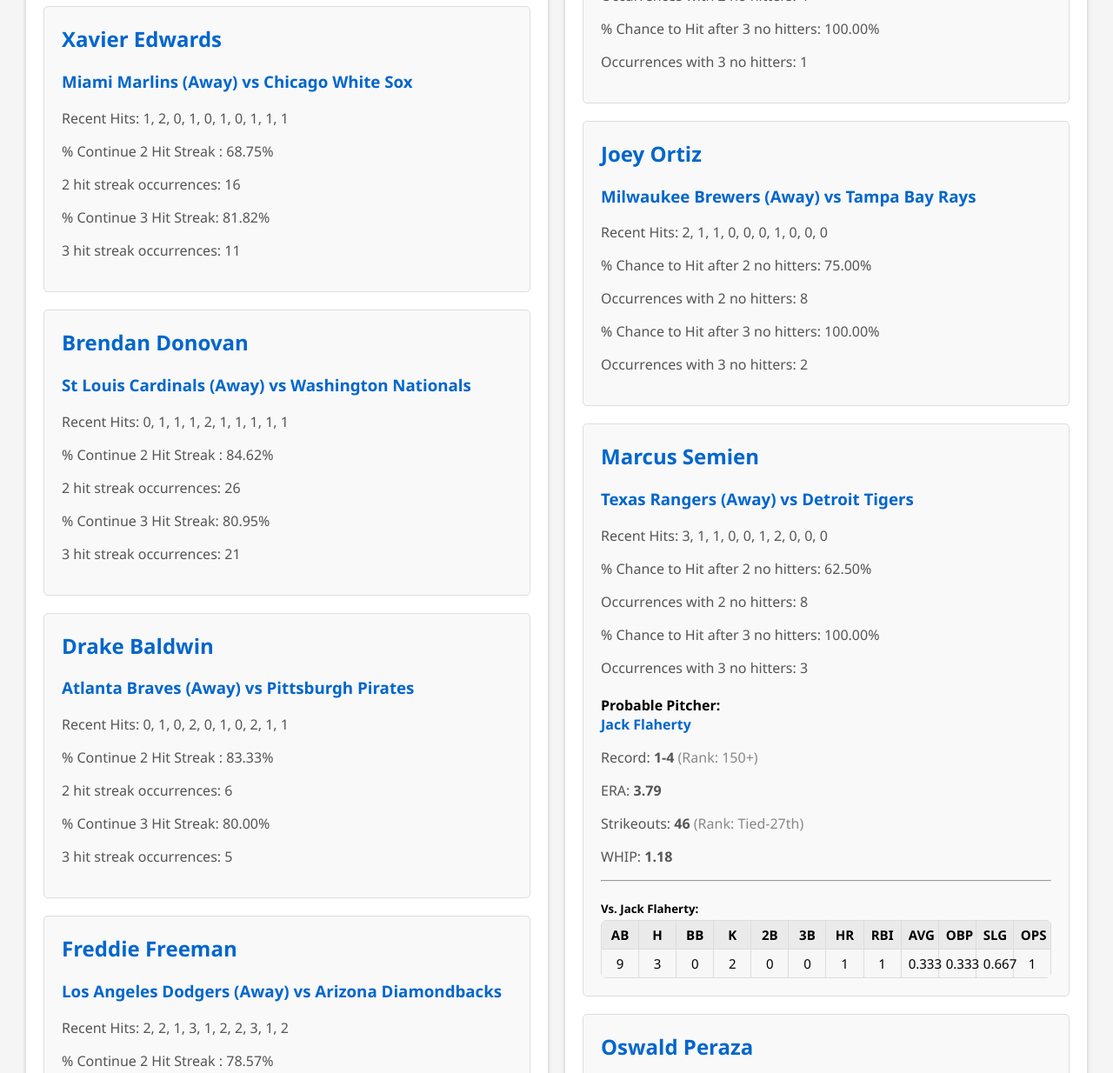
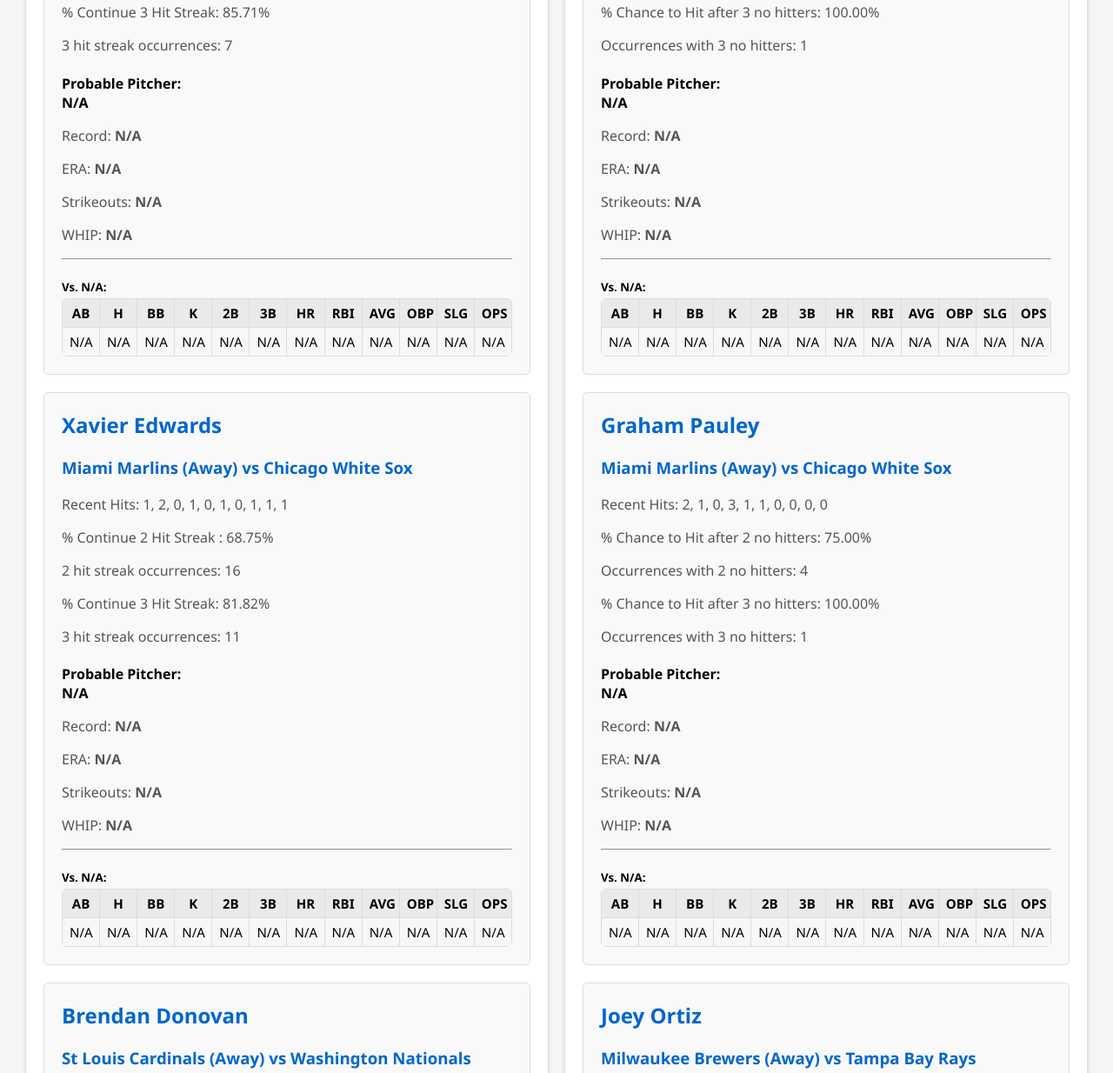
Before and after one commit to abdin20/mlbAbdin, a website: page index.html in a window 1280 px wide. Shown: the part 2230-3464 px from the top of the page at 87% size. Drawn offline with Linux system fonts and the light colour scheme.

Commit message:
merged to final script, edited mlb stats page

```diff
--- a/index.html
+++ b/index.html
@@ -263,47 +263,21 @@
             const matchupText = card.querySelector("h3 a").textContent;
             const teamMatch = matchupText.match(/^(.+?) \(/);
             let playerTeam = teamMatch ? teamMatch[1].trim() : null;
-            if (!playerTeam) return;
 
             const pitcherObj = findPitcherForPlayer(playerName, playerTeam);
-            if (!pitcherObj) return;
+            const stats = pitcherObj ? pitcherObj.pitcherSeasonStats : null;
 
-            // Add pitcher info to the card
-            const stats = pitcherObj.pitcherSeasonStats;
             const pitcherInfoHTML = `
             <div class="pitcher-info" style="margin-top:8px;">
-              <h4 style="margin-bottom:4px;">Probable Pitcher: <a href="${
-                pitcherObj.pitcherUrl
-              }" target="_blank">${pitcherObj.pitcherName}</a></h4>
-              <p>Record: <b>${stats.record || "N/A"}</b> ${
-              stats.recordRank
-                ? `<span style='color:#888;'>(Rank: ${stats.recordRank})</span>`
-                : ""
-            }</p>
-              <p>ERA: <b>${stats.era ?? "N/A"}</b></p>
-              <p>Strikeouts: <b>${stats.strikeouts ?? "N/A"}</b> ${
-              stats.strikeoutsRank
-                ? `<span style='color:#888;'>(Rank: ${stats.strikeoutsRank})</span>`
-                : ""
-            }</p>
-              <p>WHIP: <b>${stats.whip ?? "N/A"}</b></p>
+              <h4 style="margin-bottom:4px;">Probable Pitcher: ${pitcherObj ? `<a href="${pitcherObj.pitcherUrl}" target="_blank">${pitcherObj.pitcherName}</a>` : '<br>N/A'}</h4>
+              <p>Record: <b>${stats ? (stats.record || "N/A") : "N/A"}</b> ${stats && stats.recordRank ? `<span style='color:#888;'>(Rank: ${stats.recordRank})</span>` : ""}</p>
+              <p>ERA: <b>${stats ? (stats.era ?? "N/A") : "N/A"}</b></p>
+              <p>Strikeouts: <b>${stats ? (stats.strikeouts ?? "N/A") : "N/A"}</b> ${stats && stats.strikeoutsRank ? `<span style='color:#888;'>(Rank: ${stats.strikeoutsRank})</span>` : ""}</p>
+              <p>WHIP: <b>${stats ? (stats.whip ?? "N/A") : "N/A"}</b></p>
             </div>
-          `;
-            card.insertAdjacentHTML("beforeend", pitcherInfoHTML);
-
-            // Optionally, show player vs pitcher stats if available
-            const playerVsPitcher = pitcherObj.playerStats.find(
-              (p) =>
-                p.name.trim().toLowerCase() ===
-                  playerName.trim().toLowerCase() ||
-                p.url === card.querySelector("h2 a").href
-            );
-            if (playerVsPitcher) {
-              const s = playerVsPitcher.stats;
-              const vsHTML = `
             <hr style="margin:8px 0;">
             <div class="player-vs-pitcher">
-                <h5 style="margin-bottom:4px;">Vs. ${pitcherObj.pitcherName}:</h5>
+              <h5 style="margin-bottom:4px;">Vs. ${pitcherObj ? pitcherObj.pitcherName : 'N/A'}:</h5>
               <table style="width:100%; border-collapse:collapse; font-size:0.97em; background:#f7f7f7; border-radius:6px; overflow:hidden;">
                 <thead>
                   <tr style="background:#eaeaea;">
@@ -312,6 +286,31 @@
                 </thead>
                 <tbody>
                   <tr>
+                    ${(() => {
+                      if (!pitcherObj) {
+                        return `
+                          <td>N/A</td>
+                          <td>N/A</td>
+                          <td>N/A</td>
+                          <td>N/A</td>
+                          <td>N/A</td>
+                          <td>N/A</td>
+                          <td>N/A</td>
+                          <td>N/A</td>
+                          <td>N/A</td>
+                          <td>N/A</td>
+                          <td>N/A</td>
+                          <td>N/A</td>
+                        `;
+                      }
+                      const playerVsPitcher = pitcherObj.playerStats.find(
+                        (p) =>
+                          p.name.trim().toLowerCase() === playerName.trim().toLowerCase() ||
+                          p.url === card.querySelector("h2 a").href
+                      );
+                      if (playerVsPitcher) {
+                        const s = playerVsPitcher.stats;
+                        return `
                           <td>${s.atBats}</td>
                           <td>${s.hits}</td>
                           <td>${s.walks}</td>
@@ -324,13 +323,30 @@
                           <td>${s.onBasePercentage}</td>
                           <td>${s.sluggingPercentage}</td>
                           <td>${s.ops}</td>
+                        `;
+                      } else {
+                        return `
+                          <td>N/A</td>
+                          <td>N/A</td>
+                          <td>N/A</td>
+                          <td>N/A</td>
+                          <td>N/A</td>
+                          <td>N/A</td>
+                          <td>N/A</td>
+                          <td>N/A</td>
+                          <td>N/A</td>
+                          <td>N/A</td>
+                          <td>N/A</td>
+                          <td>N/A</td>
+                        `;
+                      }
+                    })()}
                   </tr>
                 </tbody>
               </table>
             </div>
           `;
-              card.insertAdjacentHTML("beforeend", vsHTML);
-            }
+            card.insertAdjacentHTML("beforeend", pitcherInfoHTML);
           });
         });
       }
--- a/scrapePitcherStats.js
+++ b/scrapePitcherStats.js
@@ -310,4 +310,5 @@
     }
 }
 
-processGames();
+// processGames();
+module.exports = processGames;
```
Also changed, not shown: final.js (+9 -2 lines). Lines whose indentation alone changed are shown as unchanged.
